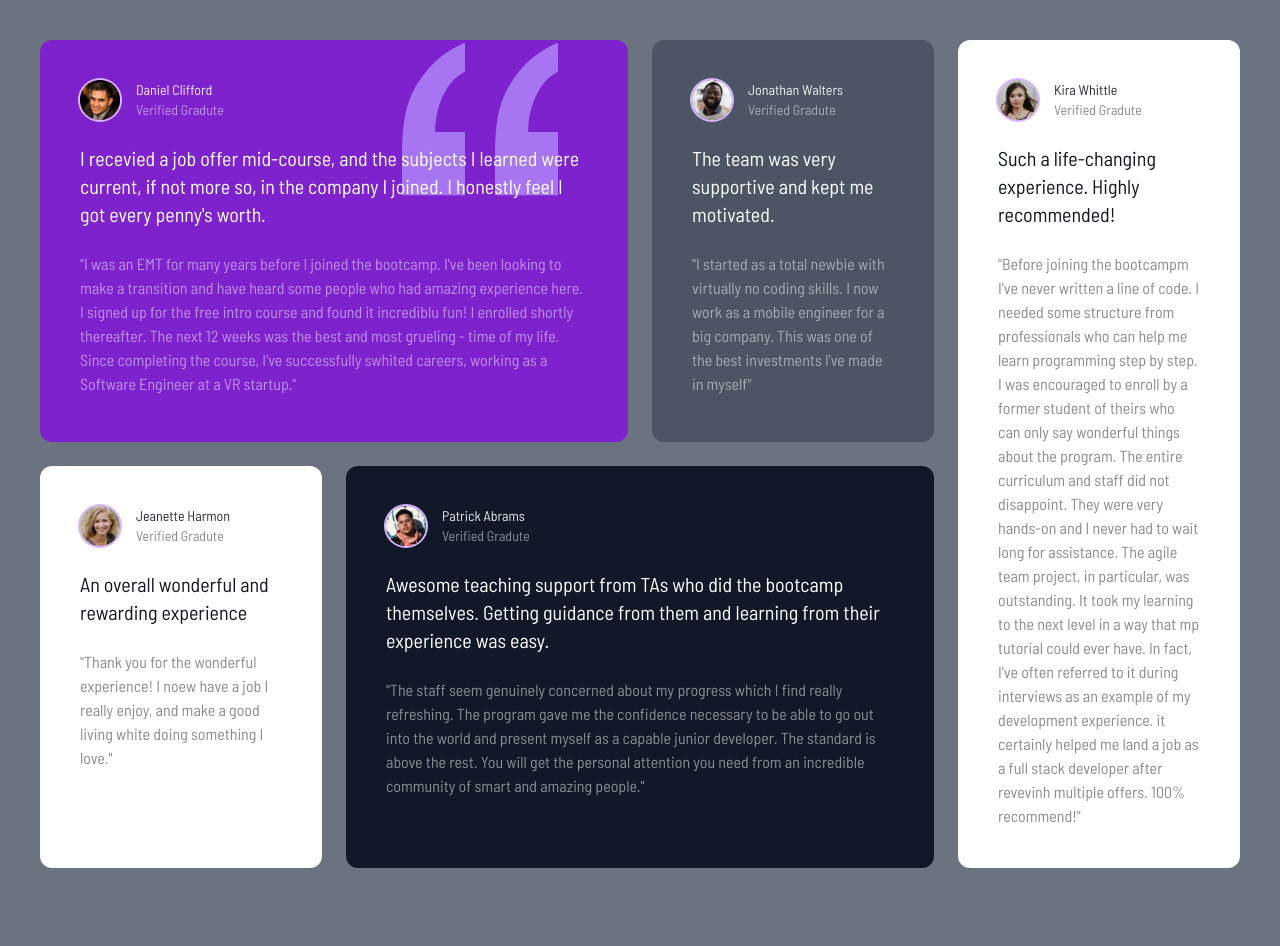
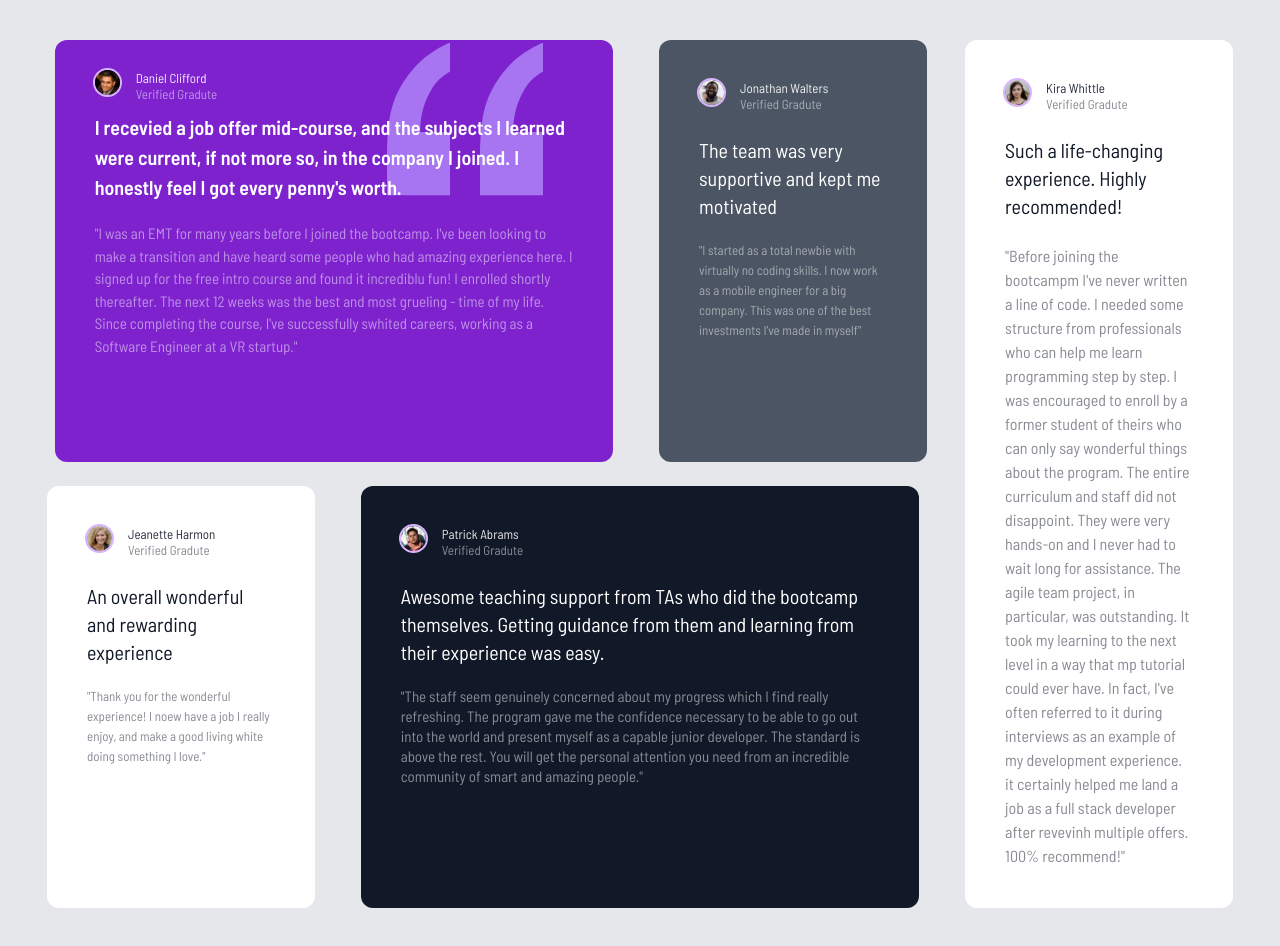
Before and after one commit to kevcoder247/TestimonialGrid-, a plain HTML site: page index.html in a window 1280 px wide. Before the commit the page ends 908 px from the top, so only its background shows below. Drawn offline with Linux system fonts and the light colour scheme.

Commit message:
wip: add finial mobile styles

```diff
--- a/index.html
+++ b/index.html
@@ -9,7 +9,7 @@
   <link rel="stylesheet" href="css/style.css">
   <title>Testimonial Grid</title>
 </head>
-<body class="bg-gray-500">
+<body class="bg-gray-200">
   <!-- Global Container -->
    <div class="container mx-auto max-w-7xl p-2 md:p-10">
 
@@ -17,40 +17,40 @@
      <div class="grid gap-6 grid-cols-1  text-white md:grid-cols-4 md:grid-rows-2 ">
 
       <!-- Box 1 -->
-       <div class="relative p-10 rounded-xl bg-purple-700 md:col-span-2">
+       <div class=" w-[95%] mx-auto relative p-10 rounded-xl bg-purple-700 md:col-span-2 ">
         <!-- Quotes Image -->
-         <img src="images/bg-pattern-quotation.svg" alt="" class="absolute top-3 right-10 scale-125 md:top-7 md:right-24 md:scale-150">
+         <img src="images/bg-pattern-quotation.svg" alt="" class="absolute top-0 right-8 scale-115 md:top-7 md:right-24 md:scale-150">
 
          <!-- Box Header -->
-          <div class="flex z-10 space-x-4">
-            <img src="images/image-daniel.jpg" alt="" class="w-10 h-10 rounded-full ring-2 ring-purple-300">
+          <div class="flex z-10 space-x-4  -mt-[10px]">
+            <img src="images/image-daniel.jpg" alt="" class="w-[25px] h-[25px] rounded-full ring-2 ring-purple-300">
 
-            <div class="text-sm">
+            <div class="text-[13px]  leading-4">
               <h4 class="opacity-90">Daniel Clifford</h4>
               <p class="opacity-50">Verified Gradute</p>
             </div>
           </div>
 
           <!-- Large Text -->
-           <p class="relative z-10 mt-6 text-xl">
+           <p class="relative  z-10  mt-[0.625rem] text-[20px] font-[600]">
             I recevied a job offer mid-course, and the subjects I learned were current, if not more so, in the company I joined. I honestly feel I got every penny's worth.
            </p>
 
           <!-- Small Text -->
-           <p class="mt-6 opacity-50">
+           <p class="mt-[20px] opacity-50 text-[15px]">
             "I was an EMT for many years before I joined the bootcamp. I've been looking to make a transition and have heard some people who had amazing experience here. I signed up for the free intro course and found it incrediblu fun! I enrolled shortly thereafter. The next 12 weeks was the best and most grueling - time of my life. Since completing the course, I've successfully swhited careers, working as a Software Engineer at a VR startup."
            </p>
        </div>
 
        <!-- Box 2 -->
-       <div class="p-10 rounded-xl bg-gray-600">
+       <div class="w-[95%] mx-auto p-10 rounded-xl bg-gray-600">
 
 
          <!-- Box Header -->
           <div class="flex space-x-4">
-            <img src="images/image-jonathan.jpg" alt="" class="w-10 h-10 rounded-full ring-2 ring-purple-300">
+            <img src="images/image-jonathan.jpg" alt="" class="w-[25px] h-[25px] rounded-full ring-2 ring-purple-300">
 
-            <div class="text-sm">
+            <div class="text-[13px]  leading-4">
               <h4 class="opacity-90">Jonathan Walters</h4>
               <p class="opacity-50">Verified Gradute</p>
             </div>
@@ -58,24 +58,24 @@
 
           <!-- Large Text -->
            <p class=" mt-6 text-xl">
-            The team was very supportive and kept me motivated.
+            The team was very supportive and kept me motivated
            </p>
 
           <!-- Small Text -->
-           <p class="mt-6 opacity-50">
+           <p class="mt-[20px] opacity-50 text-[13px] leading-5">
             "I started as a total newbie with virtually no coding skills. I now work as a mobile engineer for a big company. This was one of the best investments I've made in myself"
            </p>
        </div>
 
        <!-- Box 3 -->
-       <div class=" hidden p-10 rounded-xl text-gray-900 bg-white md:block md:row-span-2">
+       <div class=" w-[95%] mx-auto hidden p-10 rounded-xl text-gray-900 bg-white md:block md:row-span-2">
 
 
         <!-- Box Header -->
          <div class="flex space-x-4">
-           <img src="images/image-kira.jpg" alt="" class="w-10 h-10 rounded-full ring-2 ring-purple-300">
+           <img src="images/image-kira.jpg" alt="" class="w-[25px] h-[25px] rounded-full ring-2 ring-purple-300">
 
-           <div class="text-sm">
+           <div class="text-[13px]  leading-4">
              <h4 class="opacity-90">Kira Whittle</h4>
              <p class="opacity-50">Verified Gradute</p>
            </div>
@@ -93,14 +93,14 @@
       </div>
 
        <!-- Box 4 -->
-       <div class="p-10 rounded-xl text-gray-900 bg-white">
+       <div class="w-[95%] mx-auto p-10 rounded-xl text-gray-900 bg-white">
 
 
         <!-- Box Header -->
          <div class="flex space-x-4">
-           <img src="images/image-jeanette.jpg" alt="" class="w-10 h-10 rounded-full ring-2 ring-purple-300">
+           <img src="images/image-jeanette.jpg" alt="" class="w-[25px] h-[25px] rounded-full ring-2 ring-purple-300">
 
-           <div class="text-sm">
+           <div class="text-[13px]  leading-4">
              <h4 class="opacity-90">Jeanette Harmon</h4>
              <p class="opacity-50">Verified Gradute</p>
            </div>
@@ -112,21 +112,21 @@
           </p>
 
          <!-- Small Text -->
-          <p class="mt-6 opacity-50">
+          <p class="mt-[20px] opacity-50 text-[13px] leading-5">
             "Thank you for the wonderful experience! I noew have a job I really enjoy, and make a good living white doing something I love."
           </p>
       </div>
 
 
        <!-- Box 5 -->
-       <div class="p-10 rounded-xl bg-gray-900 md:col-span-2">
+       <div class="w-[95%] mx-auto p-10 rounded-xl bg-gray-900 md:col-span-2">
 
 
         <!-- Box Header -->
          <div class="flex space-x-4">
-           <img src="images/image-patrick.jpg" alt="" class="w-10 h-10 rounded-full ring-2 ring-purple-300">
+           <img src="images/image-patrick.jpg" alt="" class="w-[25px] h-[25px] rounded-full ring-2 ring-purple-300">
 
-           <div class="text-sm">
+           <div class="text-[13px]  leading-4">
              <h4 class="opacity-90">Patrick Abrams</h4>
              <p class="opacity-50">Verified Gradute</p>
            </div>
@@ -138,20 +138,20 @@
           </p>
 
          <!-- Small Text -->
-          <p class="mt-6 opacity-50">
+          <p class="mt-[20px] opacity-50 text-[0.938rem] leading-5">
             "The staff seem genuinely concerned about my progress which I find really refreshing. The program gave me the confidence necessary to be able to go out into the world and present myself as a capable junior developer. The standard is above the rest. You will get the personal attention you need from an incredible community of smart and amazing people."
           </p>
       </div>
 
        <!-- Box 6 -->
-       <div class=" p-10 rounded-xl text-gray-900 bg-white md:hidden">
+       <div class="w-[95%] mx-auto p-10 rounded-xl text-gray-900 bg-white md:hidden">
 
 
         <!-- Box Header -->
          <div class="flex space-x-4">
-           <img src="images/image-kira.jpg" alt="" class="w-10 h-10 rounded-full ring-2 ring-purple-300">
+           <img src="images/image-kira.jpg" alt="" class="w-[25px] h-[25px]  rounded-full ring-2 ring-purple-300">
 
-           <div class="text-sm">
+           <div class="text-[13px]  leading-4">
              <h4 class="opacity-90">Kira Whittle</h4>
              <p class="opacity-50">Verified Gradute</p>
            </div>
@@ -163,7 +163,7 @@
           </p>
 
          <!-- Small Text -->
-          <p class="mt-6 opacity-50">
+          <p class="mt-[20px] opacity-50 text-[13px] leading-5">
             "Before joining the bootcampm I've never written a line of code. I needed some structure from professionals who can help me learn programming step by step. I was encouraged to enroll by a former student of theirs who can only say wonderful things about the program. The entire curriculum and staff did not disappoint. They were very hands-on and I never had to wait long for assistance. The agile team project, in particular, was outstanding. It took my learning to the next level in a way that mp tutorial could ever have. In fact, I've often referred to it during interviews as an example of my development experience. it certainly helped me land a job as a full stack developer after revevinh multiple offers. 100% recommend!"
           </p>
       </div>
```
Also changed, not shown: css/style.css.
